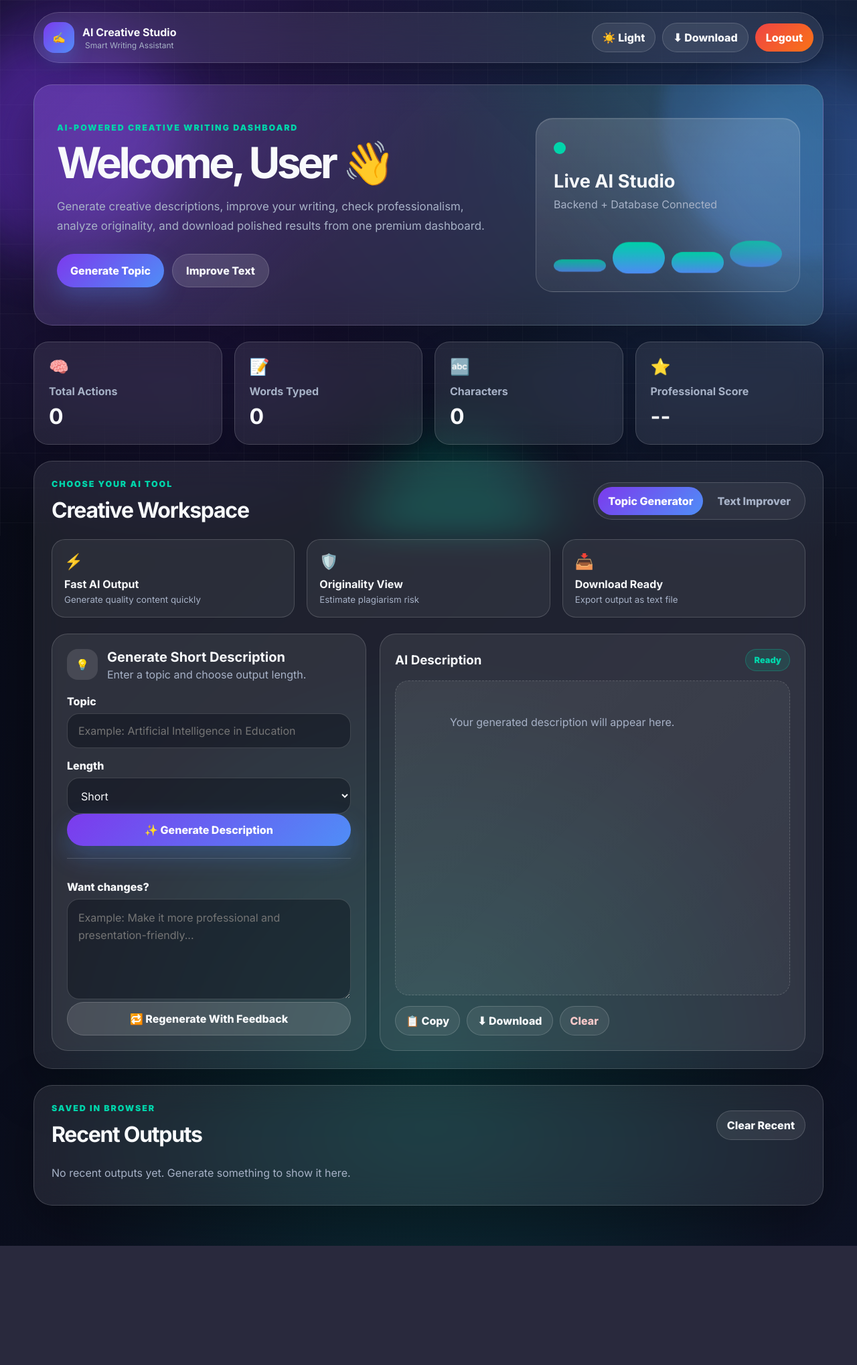
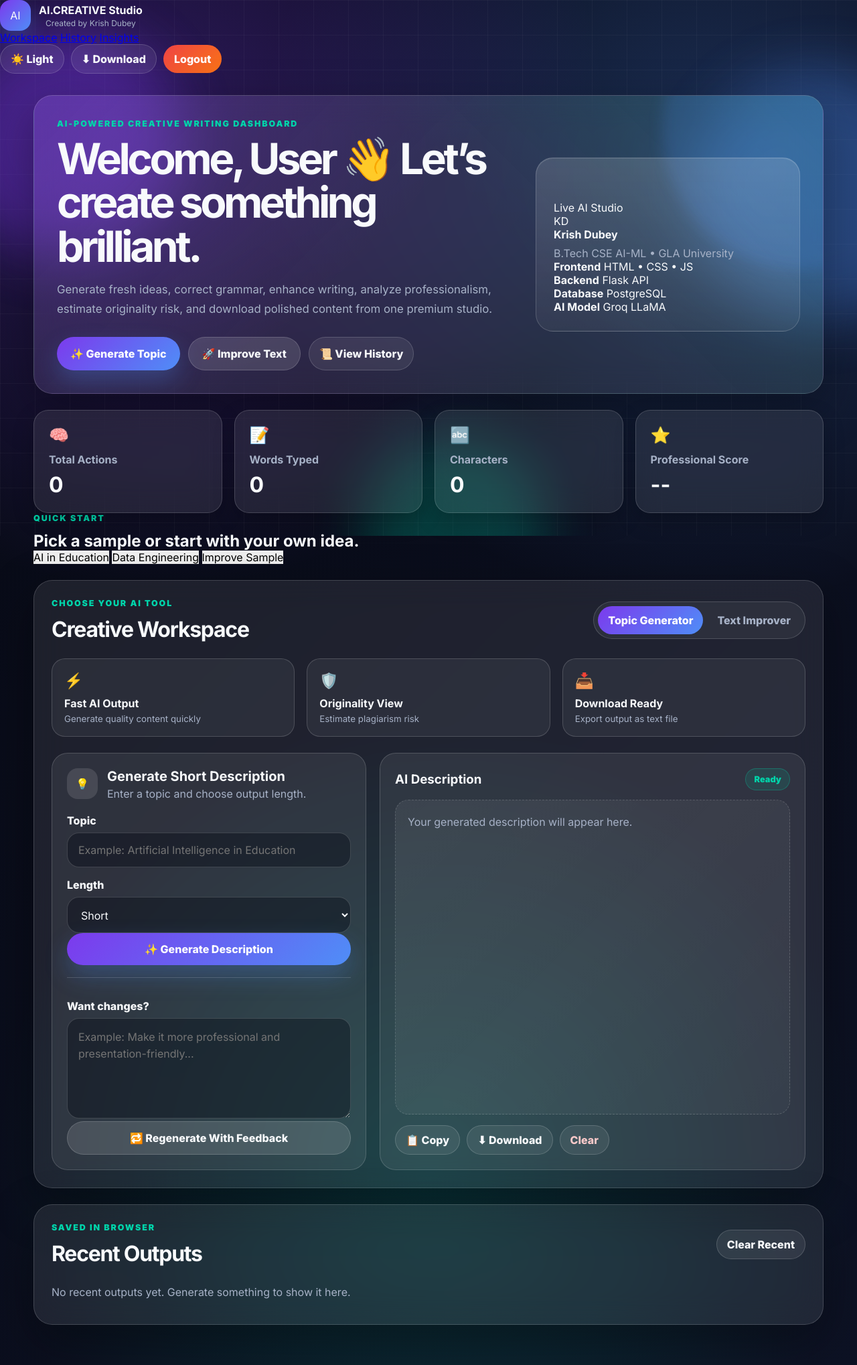
Before and after one commit to Krish28060606/MINI-PROJECT, a Flask app: page /index in a window 1280 px wide. Shown: the whole page at 67% size. Before the commit the page ends 1860 px from the top, so only its background shows below. Run offline with Flask 3, Linux system fonts and the light colour scheme; the visitor is signed in with stand-in values (Sample User, id 1); data that the repository does not hold is empty; some libraries are stand-ins or nearby versions.

Commit message:
Revise branding and enhance UI elements in index.html
Updated the title and branding of the AI creative writing studio. Enhanced the user interface with new navigation elements and improved text descriptions.

```diff
--- a/templates/index.html
+++ b/templates/index.html
@@ -4,78 +4,97 @@
   <meta charset="UTF-8" />
   <meta name="viewport" content="width=device-width, initial-scale=1.0" />
 
-  <title>AI Creative Writing Studio</title>
+  <title>AI.CREATIVE Studio</title>
 
   <link rel="stylesheet" href="{{ url_for('static', filename='style.css') }}" />
 </head>
 
 <body>
-
   <div class="page-bg">
     <span class="orb orb-one"></span>
     <span class="orb orb-two"></span>
     <span class="orb orb-three"></span>
+    <span class="grid-glow"></span>
   </div>
 
-  <nav class="navbar">
-
+  <nav class="topbar">
     <button class="brand" onclick="window.scrollTo({top:0,behavior:'smooth'})">
-      <span class="brand-icon">✍️</span>
+      <span class="brand-icon">AI</span>
       <span>
-        <strong>AI Creative Studio</strong>
-        <small>Smart Writing Assistant</small>
+        <strong>AI.CREATIVE Studio</strong>
+        <small>Created by Krish Dubey</small>
       </span>
     </button>
+
+    <div class="topbar-center">
+      <a href="#workspace">Workspace</a>
+      <a href="#recent">History</a>
+      <a href="#insights">Insights</a>
+    </div>
 
     <div class="nav-actions">
       <button id="themeToggle" class="ghost-btn" onclick="toggleTheme()">☀️ Light</button>
       <button class="ghost-btn" onclick="downloadCurrentResult()">⬇ Download</button>
       <button class="logout-btn" onclick="logoutUser()">Logout</button>
     </div>
-
   </nav>
 
   <main class="app-shell">
 
-    <!-- HERO SECTION -->
     <section class="hero-card">
-
       <div class="hero-content">
         <p class="eyebrow">AI-powered creative writing dashboard</p>
 
         <h1>
           Welcome{% if user_name %}, {{ user_name }}{% endif %} 👋
+          <span>Let’s create something brilliant.</span>
         </h1>
 
         <p class="hero-subtitle">
-          Generate creative descriptions, improve your writing, check professionalism,
-          analyze originality, and download polished results from one premium dashboard.
+          Generate fresh ideas, correct grammar, enhance writing, analyze professionalism,
+          estimate originality risk, and download polished content from one premium studio.
         </p>
 
         <div class="hero-actions">
-          <button class="primary-btn" onclick="showTopic()">Generate Topic</button>
-          <button class="secondary-btn" onclick="showImprove()">Improve Text</button>
+          <button class="primary-btn" onclick="showTopic()">✨ Generate Topic</button>
+          <button class="secondary-btn" onclick="showImprove()">🚀 Improve Text</button>
+          <button class="ghost-btn" onclick="document.getElementById('recent').scrollIntoView({behavior:'smooth'})">📜 View History</button>
         </div>
       </div>
 
       <div class="hero-panel">
-        <div class="pulse-dot"></div>
-        <h3>Live AI Studio</h3>
-        <p>Backend + Database Connected</p>
+        <div class="live-pill"><span></span> Live AI Studio</div>
 
-        <div class="mini-bars">
-          <span></span>
-          <span></span>
-          <span></span>
-          <span></span>
+        <div class="creator-card">
+          <div class="creator-avatar">KD</div>
+          <div>
+            <strong>Krish Dubey</strong>
+            <p>B.Tech CSE AI-ML • GLA University</p>
+          </div>
+        </div>
+
+        <div class="system-stack">
+          <div>
+            <b>Frontend</b>
+            <span>HTML • CSS • JS</span>
+          </div>
+          <div>
+            <b>Backend</b>
+            <span>Flask API</span>
+          </div>
+          <div>
+            <b>Database</b>
+            <span>PostgreSQL</span>
+          </div>
+          <div>
+            <b>AI Model</b>
+            <span>Groq LLaMA</span>
+          </div>
         </div>
       </div>
-
     </section>
 
-    <!-- STATS -->
-    <section class="stats-grid">
-
+    <section id="insights" class="stats-grid">
       <article class="stat-card">
         <span>🧠</span>
         <p>Total Actions</p>
@@ -99,12 +118,22 @@
         <p>Professional Score</p>
         <strong id="professionalScore">--</strong>
       </article>
-
     </section>
 
-    <!-- WORKSPACE -->
-    <section class="workspace-card">
+    <section class="quick-start-card">
+      <div>
+        <p class="eyebrow">Quick start</p>
+        <h2>Pick a sample or start with your own idea.</h2>
+      </div>
 
+      <div class="prompt-chips">
+        <button onclick="document.getElementById('topicInput').value='Artificial Intelligence in Education'; showTopic(); document.getElementById('workspace').scrollIntoView({behavior:'smooth'});">AI in Education</button>
+        <button onclick="document.getElementById('topicInput').value='Future of Data Engineering'; showTopic(); document.getElementById('workspace').scrollIntoView({behavior:'smooth'});">Data Engineering</button>
+        <button onclick="document.getElementById('userText').value='ai is changing the way students write and learn it helps them think better'; updateWordCount(); showImprove(); document.getElementById('workspace').scrollIntoView({behavior:'smooth'});">Improve Sample</button>
+      </div>
+    </section>
+
+    <section id="workspace" class="workspace-card">
       <div class="workspace-header">
         <div>
           <p class="eyebrow">Choose your AI tool</p>
@@ -112,18 +141,12 @@
         </div>
 
         <div class="tool-switch">
-          <button id="topicTab" class="switch-btn active" onclick="showTopic()">
-            Topic Generator
-          </button>
-
-          <button id="improveTab" class="switch-btn" onclick="showImprove()">
-            Text Improver
-          </button>
+          <button id="topicTab" class="switch-btn active" onclick="showTopic()">Topic Generator</button>
+          <button id="improveTab" class="switch-btn" onclick="showImprove()">Text Improver</button>
         </div>
       </div>
 
       <div class="feature-row">
-
         <div class="feature-card">
           <span>⚡</span>
           <strong>Fast AI Output</strong>
@@ -141,16 +164,11 @@
           <strong>Download Ready</strong>
           <small>Export output as text file</small>
         </div>
-
       </div>
 
-      <!-- TOPIC GENERATOR -->
       <div id="topicSection" class="section active-section">
-
         <div class="section-grid">
-
           <div class="input-card">
-
             <div class="card-title">
               <span>💡</span>
               <div>
@@ -160,11 +178,7 @@
             </div>
 
             <label for="topicInput">Topic</label>
-            <input
-              type="text"
-              id="topicInput"
-              placeholder="Example: Artificial Intelligence in Education"
-            />
+            <input type="text" id="topicInput" placeholder="Example: Artificial Intelligence in Education" />
 
             <label for="lengthSelect">Length</label>
             <select id="lengthSelect">
@@ -173,27 +187,16 @@
               <option value="long">Long</option>
             </select>
 
-            <button class="primary-btn full-btn" onclick="generateTopic()">
-              ✨ Generate Description
-            </button>
+            <button class="primary-btn full-btn" onclick="generateTopic()">✨ Generate Description</button>
 
             <div class="feedback-box">
               <label for="topicFeedback">Want changes?</label>
-
-              <textarea
-                id="topicFeedback"
-                placeholder="Example: Make it more professional and presentation-friendly..."
-              ></textarea>
-
-              <button class="secondary-btn full-btn" onclick="regenerateTopic()">
-                🔁 Regenerate With Feedback
-              </button>
+              <textarea id="topicFeedback" placeholder="Example: Make it more professional and presentation-friendly..."></textarea>
+              <button class="secondary-btn full-btn" onclick="regenerateTopic()">🔁 Regenerate With Feedback</button>
             </div>
-
           </div>
 
           <div class="result-card">
-
             <div class="result-top">
               <h3>AI Description</h3>
               <span class="status-pill" id="topicStatus">Ready</span>
@@ -201,29 +204,20 @@
 
             <div id="loaderTopic" class="loader"></div>
 
-            <p id="topicOutput" class="output-text empty-state">
-              Your generated description will appear here.
-            </p>
+            <p id="topicOutput" class="output-text empty-state">Your generated description will appear here.</p>
 
             <div class="result-actions">
               <button class="ghost-btn" onclick="copyText('topicOutput')">📋 Copy</button>
               <button class="ghost-btn" onclick="downloadText('topicOutput','ai-topic-description.txt')">⬇ Download</button>
               <button class="ghost-btn danger-lite" onclick="clearOutput('topicOutput')">Clear</button>
             </div>
-
           </div>
-
         </div>
-
       </div>
 
-      <!-- TEXT IMPROVER -->
       <div id="improveSection" class="section">
-
         <div class="section-grid wide-left">
-
           <div class="input-card">
-
             <div class="card-title">
               <span>🚀</span>
               <div>
@@ -233,12 +227,7 @@
             </div>
 
             <label for="userText">Your Text</label>
-
-            <textarea
-              id="userText"
-              placeholder="Write or paste your text here..."
-              oninput="updateWordCount()"
-            ></textarea>
+            <textarea id="userText" placeholder="Write or paste your text here..." oninput="updateWordCount()"></textarea>
 
             <div class="btn-group">
               <button onclick="wordCount()">Word Count</button>
@@ -250,7 +239,6 @@
             </div>
 
             <div class="analysis-panel">
-
               <div class="analysis-card">
                 <span>📊</span>
                 <h4>Writing Stats</h4>
@@ -263,13 +251,10 @@
                 <h4>Plagiarism Analysis</h4>
                 <p id="plagiarismResult">No analysis yet</p>
               </div>
-
             </div>
-
           </div>
 
           <div class="result-card">
-
             <div class="result-top">
               <h3>AI Result</h3>
               <span class="status-pill" id="textStatus">Ready</span>
@@ -277,27 +262,19 @@
 
             <div id="loaderText" class="loader"></div>
 
-            <p id="textOutput" class="output-text empty-state">
-              Your AI improved text will appear here.
-            </p>
+            <p id="textOutput" class="output-text empty-state">Your AI improved text will appear here.</p>
 
             <div class="result-actions">
               <button class="ghost-btn" onclick="copyText('textOutput')">📋 Copy</button>
               <button class="ghost-btn" onclick="downloadText('textOutput','ai-writing-result.txt')">⬇ Download</button>
               <button class="ghost-btn danger-lite" onclick="clearOutput('textOutput')">Clear</button>
             </div>
-
           </div>
-
         </div>
-
       </div>
-
     </section>
 
-    <!-- RECENT OUTPUTS -->
-    <section class="recent-card">
-
+    <section id="recent" class="recent-card">
       <div class="workspace-header compact">
         <div>
           <p class="eyebrow">Saved in browser</p>
@@ -310,7 +287,6 @@
       <div id="recentList" class="recent-list">
         <p class="empty-recent">No recent outputs yet. Generate something to show it here.</p>
       </div>
-
     </section>
 
   </main>
@@ -318,12 +294,8 @@
   <div id="toast" class="toast">Done</div>
 
   <script>
-  window.CURRENT_USER_ID = "{{ user_id }}";
-</script>
-<script>
-  window.CURRENT_USER_ID = "{{ user_id }}";
-</script>
-<script src="{{ url_for('static', filename='script.js') }}"></script>
-
+    window.CURRENT_USER_ID = "{{ user_id }}";
+  </script>
+  <script src="{{ url_for('static', filename='script.js') }}"></script>
 </body>
 </html>
```
